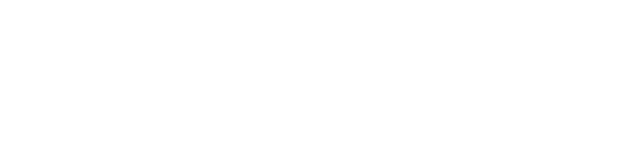
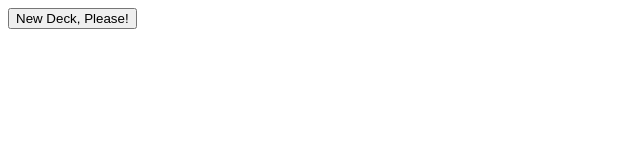
Before and after one commit to mattmarz94/WarCardGame, a plain HTML site: page index.html in a window 1280 px wide. Shown: the whole page, without its empty margins (0-640 px from the left). Drawn offline with Linux system fonts and the light colour scheme.

Commit message:
created new cards btn in html to use in JS.

```diff
--- a/index.html
+++ b/index.html
@@ -6,6 +6,7 @@
         <link rel="stylesheet" href="styles.css">
     </head>
     <body>
+        <button id="new-deck">New Deck, Please!</button>
 
     </body>
 </html>
```
